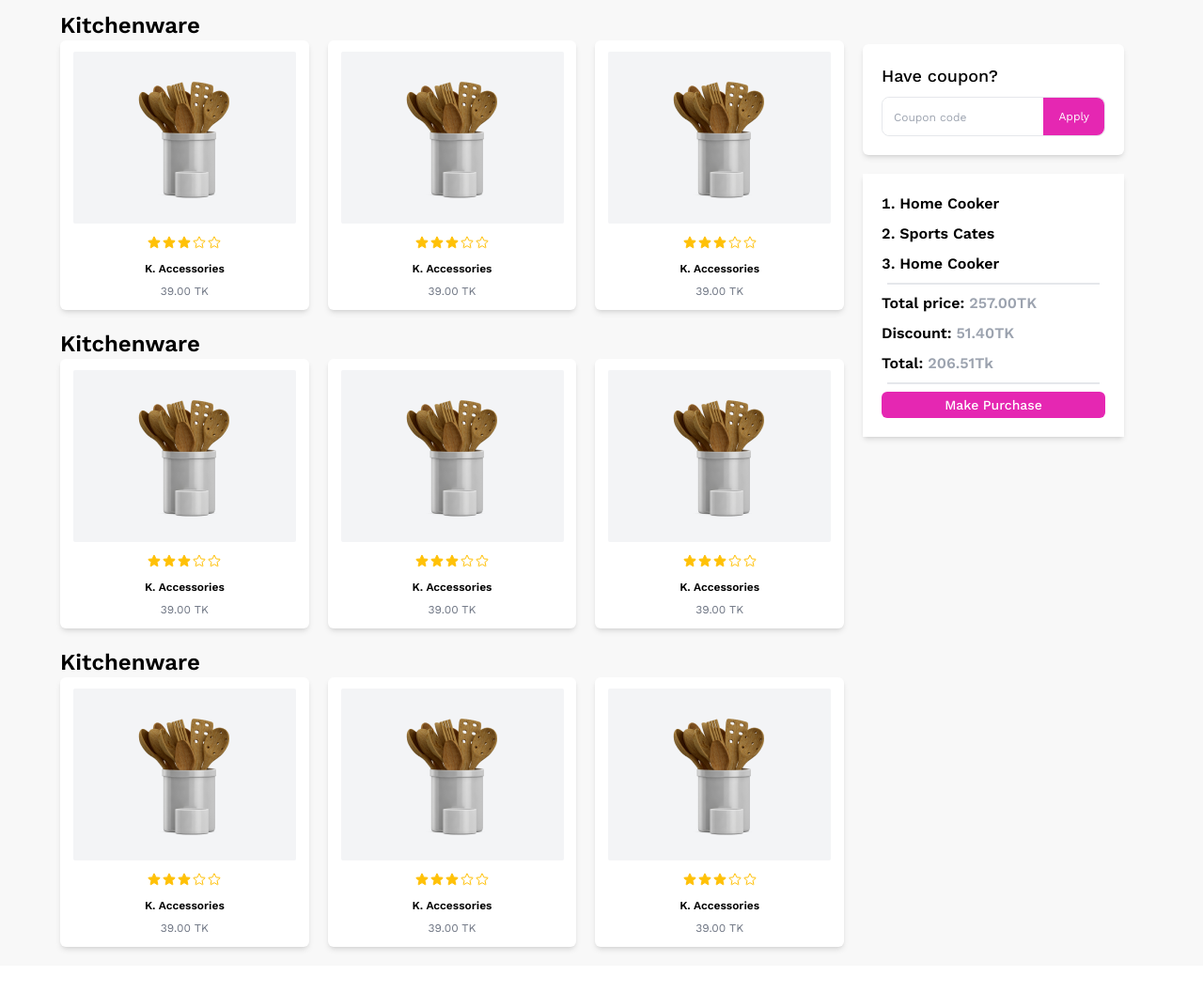
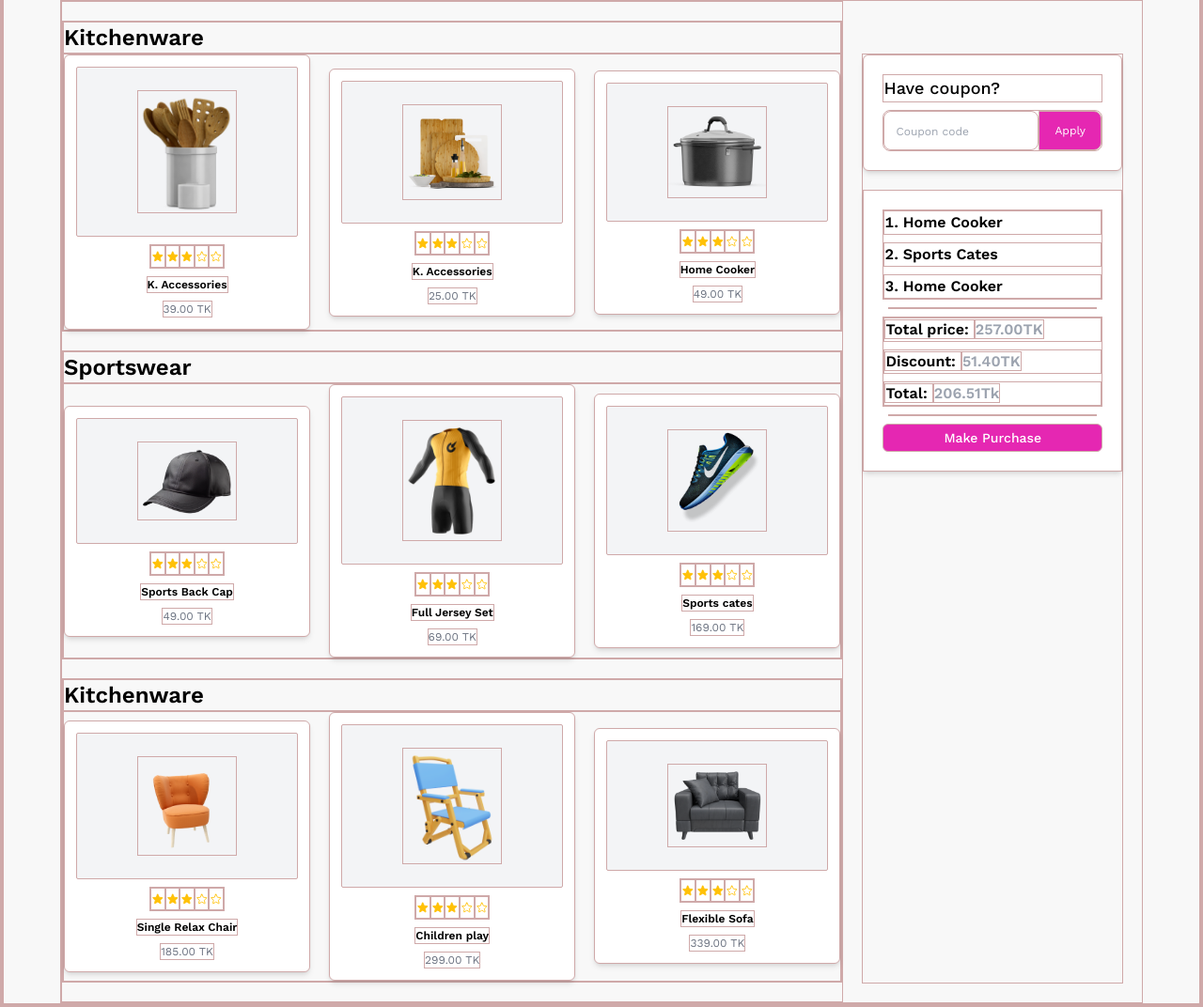
Before and after one commit to MahdiGreen75/Simple-DOM-85-summer-sale, a plain HTML site: page index.html in a window 1280 px wide. Shown: the part 470-1542 px from the top of the page at 94% size. Before the commit the page ends 1498 px from the top, so only its background shows below. Drawn offline with nearby package versions, Linux system fonts and the light colour scheme.

Commit message:
responsively handled for mobile, tablet and desktop layouts

```diff
--- a/index.html
+++ b/index.html
@@ -33,16 +33,16 @@
     <main>
         <section class="bg-[#F8F8F8]">
             <div
-                class=" flex sm:w-full sm:flex-col-reverse md:flex-row md:justify-start  md:max-w-3xl lg:max-w-4xl xl:max-w-6xl mx-auto ">
+                class=" flex mx-5 flex-col  md:flex-row md:justify-start  md:max-w-3xl lg:max-w-4xl xl:max-w-6xl md:mx-auto ">
                 <!-- Cards Area -->
                 <div class=" felx flex-col md:w-[70%] lg:w-[75%]">
                     <!-- Row 1 -->
                     <div class="my-5">
-                        <h1 class="font-semibold text-2xl">Kitchenware</h1>
+                        <h1 class="font-semibold  text-center md:text-left text-2xl">Kitchenware</h1>
                         <div class="flex flex-col gap-5 justify-between items-center sm:flex-row ">
                             <!-- Card 1 -->
-                            <div class="flex xl:flex-1 flex-col items-center justify-center gap-2 bg-white p-3 shadow-md rounded-md">
-                                <div class="md:py-4 md:px-6 lg:py-6 lg:px-8 xl:px-16 flex justify-center items-center bg-gray-100 rounded-sm"><img
+                            <div class="flex  md:flex-1 flex-col items-center justify-center gap-2 bg-white p-3 shadow-md rounded-md">
+                                <div class="px-10 md:py-4 md:px-6 lg:py-6 lg:px-8 xl:px-16 flex justify-center items-center bg-gray-100 rounded-sm"><img
                                         src="images/prod1.png"></div>
                                 <div class="flex felx-row justify-center items-center w-20">
                                     <svg xmlns="http://www.w3.org/2000/svg" width="24" height="24" viewBox="0 0 24 24"
@@ -81,9 +81,9 @@
                                 <h4 class="text-xs font-extralight text-gray-500">39.00 TK</h4>
                             </div>
                             <!-- Card 2 -->
-                            <div class="flex xl:flex-1 flex-col items-center justify-center gap-2 bg-white p-3 shadow-md rounded-md">
-                                <div class="md:py-4 md:px-6 lg:py-6 lg:px-8 xl:px-16 flex justify-center items-center bg-gray-100 rounded-sm"><img
-                                        src="images/prod1.png"></div>
+                            <div class="flex  md:flex-1 flex-col items-center justify-center gap-2 bg-white p-3 shadow-md rounded-md">
+                                <div class="px-10 md:py-4 md:px-6 lg:py-6 lg:px-8 xl:px-16 flex justify-center items-center bg-gray-100 rounded-sm"><img
+                                        src="images/prod2.png" ></div>
                                 <div class="flex felx-row justify-center items-center w-20">
                                     <svg xmlns="http://www.w3.org/2000/svg" width="24" height="24" viewBox="0 0 24 24"
                                         fill="none">
@@ -118,12 +118,12 @@
                                     </svg>
                                 </div>
                                 <h4 class="font-semibold text-xs">K. Accessories</h4>
-                                <h4 class="text-xs font-extralight text-gray-500">39.00 TK</h4>
+                                <h4 class="text-xs font-extralight text-gray-500">25.00 TK</h4>
                             </div>
                             <!-- Card 3 -->
-                            <div class="flex xl:flex-1 flex-col items-center justify-center gap-2 bg-white p-3 shadow-md rounded-md">
-                                <div class="md:py-4 md:px-6 lg:py-6 lg:px-8 xl:px-16 flex justify-center items-center bg-gray-100 rounded-sm"><img
-                                        src="images/prod1.png"></div>
+                            <div class="flex  md:flex-1 flex-col items-center justify-center gap-2 bg-white p-3 shadow-md rounded-md">
+                                <div class="px-10 md:py-4 md:px-6 lg:py-6 lg:px-8 xl:px-16 flex justify-center items-center bg-gray-100 rounded-sm"><img
+                                        src="images/prod3.png"></div>
                                 <div class="flex felx-row justify-center items-center w-20">
                                     <svg xmlns="http://www.w3.org/2000/svg" width="24" height="24" viewBox="0 0 24 24"
                                         fill="none">
@@ -157,19 +157,19 @@
                                             stroke-linejoin="round" />
                                     </svg>
                                 </div>
-                                <h4 class="font-semibold text-xs">K. Accessories</h4>
-                                <h4 class="text-xs font-extralight text-gray-500">39.00 TK</h4>
+                                <h4 class="font-semibold text-xs">Home Cooker</h4>
+                                <h4 class="text-xs font-extralight text-gray-500">49.00 TK</h4>
                             </div>
                         </div>
                     </div>
                     <!-- Row 2 -->
                     <div class="my-5">
-                        <h1 class="font-semibold text-2xl">Kitchenware</h1>
+                        <h1 class="font-semibold  text-center md:text-left text-2xl">Sportswear</h1>
                         <div class="flex flex-col gap-5 justify-between items-center sm:flex-row ">
                             <!-- Card 1 -->
-                            <div class="flex flex-1 flex-col items-center justify-center gap-2 bg-white p-3 shadow-md rounded-md">
-                                <div class="md:py-4 md:px-6 lg:py-6 lg:px-8 xl:px-16 flex justify-center items-center bg-gray-100 rounded-sm"><img
-                                        src="images/prod1.png"></div>
+                            <div class="flex md:flex-1 flex-col items-center justify-center gap-2 bg-white p-3 shadow-md rounded-md">
+                                <div class="px-10 md:py-4 md:px-6 lg:py-6 lg:px-8 xl:px-16 flex justify-center items-center bg-gray-100 rounded-sm"><img
+                                        src="images/prod4.png"></div>
                                 <div class="flex felx-row justify-center items-center w-20">
                                     <svg xmlns="http://www.w3.org/2000/svg" width="24" height="24" viewBox="0 0 24 24"
                                         fill="none">
@@ -203,13 +203,13 @@
                                             stroke-linejoin="round" />
                                     </svg>
                                 </div>
-                                <h4 class="font-semibold text-xs">K. Accessories</h4>
-                                <h4 class="text-xs font-extralight text-gray-500">39.00 TK</h4>
+                                <h4 class="font-semibold text-xs">Sports Back Cap</h4>
+                                <h4 class="text-xs font-extralight text-gray-500">49.00 TK</h4>
                             </div>
                             <!-- Card 2 -->
-                            <div class="flex flex-1 flex-col items-center justify-center gap-2 bg-white p-3 shadow-md rounded-md">
-                                <div class="md:py-4 md:px-6 lg:py-6 lg:px-8 xl:px-16 flex justify-center items-center bg-gray-100 rounded-sm"><img
-                                        src="images/prod1.png"></div>
+                            <div class="flex md:flex-1 flex-col items-center justify-center gap-2 bg-white p-3 shadow-md rounded-md">
+                                <div class="px-10 md:py-4 md:px-6 lg:py-6 lg:px-8 xl:px-16 flex justify-center items-center bg-gray-100 rounded-sm"><img
+                                        src="images/prod5.png"></div>
                                 <div class="flex felx-row justify-center items-center w-20">
                                     <svg xmlns="http://www.w3.org/2000/svg" width="24" height="24" viewBox="0 0 24 24"
                                         fill="none">
@@ -243,13 +243,13 @@
                                             stroke-linejoin="round" />
                                     </svg>
                                 </div>
-                                <h4 class="font-semibold text-xs">K. Accessories</h4>
-                                <h4 class="text-xs font-extralight text-gray-500">39.00 TK</h4>
+                                <h4 class="font-semibold text-xs">Full Jersey Set</h4>
+                                <h4 class="text-xs font-extralight text-gray-500">69.00 TK</h4>
                             </div>
                             <!-- Card 3 -->
-                            <div class="flex flex-1 flex-col items-center justify-center gap-2 bg-white p-3 shadow-md rounded-md">
-                                <div class="md:py-4 md:px-6 lg:py-6 lg:px-8 xl:px-16 flex justify-center items-center bg-gray-100 rounded-sm"><img
-                                        src="images/prod1.png"></div>
+                            <div class="flex md:flex-1 flex-col items-center justify-center gap-2 bg-white p-3 shadow-md rounded-md">
+                                <div class="px-10 md:py-4 md:px-6 lg:py-6 lg:px-8 xl:px-16 flex justify-center items-center bg-gray-100 rounded-sm"><img
+                                        src="images/prod6.png"></div>
                                 <div class="flex felx-row justify-center items-center w-20">
                                     <svg xmlns="http://www.w3.org/2000/svg" width="24" height="24" viewBox="0 0 24 24"
                                         fill="none">
@@ -283,19 +283,19 @@
                                             stroke-linejoin="round" />
                                     </svg>
                                 </div>
-                                <h4 class="font-semibold text-xs">K. Accessories</h4>
-                                <h4 class="text-xs font-extralight text-gray-500">39.00 TK</h4>
+                                <h4 class="font-semibold text-xs">Sports cates</h4>
+                                <h4 class="text-xs font-extralight text-gray-500">169.00 TK</h4>
                             </div>
                         </div>
                     </div>
                     <!-- Row 3 -->
                     <div class="my-5">
-                        <h1 class="font-semibold text-2xl">Kitchenware</h1>
+                        <h1 class="font-semibold  text-center md:text-left text-2xl">Kitchenware</h1>
                         <div class="flex gap-5 flex-col justify-between items-center sm:flex-row ">
                             <!-- Card 1 -->
-                            <div class="flex flex-1 flex-col items-center justify-center gap-2 bg-white p-3 shadow-md rounded-md">
-                                <div class="md:py-4 md:px-6 lg:py-6 lg:px-8 xl:px-16 flex justify-center items-center bg-gray-100 rounded-sm"><img
-                                        src="images/prod1.png"></div>
+                            <div class="flex md:flex-1 flex-col items-center justify-center gap-2 bg-white p-3 shadow-md rounded-md">
+                                <div class="px-10 md:py-4 md:px-6 lg:py-6 lg:px-8 xl:px-16 flex justify-center items-center bg-gray-100 rounded-sm"><img
+                                        src="images/prod7.png"></div>
                                 <div class="flex felx-row justify-center items-center w-20">
                                     <svg xmlns="http://www.w3.org/2000/svg" width="24" height="24" viewBox="0 0 24 24"
                                         fill="none">
@@ -329,13 +329,13 @@
                                             stroke-linejoin="round" />
                                     </svg>
                                 </div>
-                                <h4 class="font-semibold text-xs">K. Accessories</h4>
-                                <h4 class="text-xs font-extralight text-gray-500">39.00 TK</h4>
+                                <h4 class="font-semibold text-xs">Single Relax Chair</h4>
+                                <h4 class="text-xs font-extralight text-gray-500">185.00 TK</h4>
                             </div>
                             <!-- Card 2 -->
-                            <div class="flex flex-1 flex-col items-center justify-center gap-2 bg-white p-3 shadow-md rounded-md">
-                                <div class="md:py-4 md:px-6 lg:py-6 lg:px-8 xl:px-16 flex justify-center items-center bg-gray-100 rounded-sm"><img
-                                        src="images/prod1.png"></div>
+                            <div class="flex md:flex-1 flex-col items-center justify-center gap-2 bg-white p-3 shadow-md rounded-md">
+                                <div class="px-10 md:py-4 md:px-6 lg:py-6 lg:px-8 xl:px-16 flex justify-center items-center bg-gray-100 rounded-sm"><img
+                                        src="images/prod8.png"></div>
                                 <div class="flex felx-row justify-center items-center w-20">
                                     <svg xmlns="http://www.w3.org/2000/svg" width="24" height="24" viewBox="0 0 24 24"
                                         fill="none">
@@ -369,13 +369,13 @@
                                             stroke-linejoin="round" />
                                     </svg>
                                 </div>
-                                <h4 class="font-semibold text-xs">K. Accessories</h4>
-                                <h4 class="text-xs font-extralight text-gray-500">39.00 TK</h4>
+                                <h4 class="font-semibold text-xs">Children play</h4>
+                                <h4 class="text-xs font-extralight text-gray-500">299.00 TK</h4>
                             </div>
                             <!-- Card 3 -->
-                            <div class="flex flex-1 flex-col items-center justify-center gap-2 bg-white p-3 shadow-md rounded-md">
-                                <div class="md:py-4 md:px-6 lg:py-6 lg:px-8 xl:px-16 flex justify-center items-center bg-gray-100 rounded-sm"><img
-                                        src="images/prod1.png"></div>
+                            <div class="flex md:flex-1 flex-col items-center justify-center gap-2 bg-white p-3 shadow-md rounded-md">
+                                <div class="px-10 md:py-4 md:px-6 lg:py-6 lg:px-8 xl:px-16 flex justify-center items-center bg-gray-100 rounded-sm"><img
+                                        src="images/prod9.png"></div>
                                 <div class="flex felx-row justify-center items-center w-20">
                                     <svg xmlns="http://www.w3.org/2000/svg" width="24" height="24" viewBox="0 0 24 24"
                                         fill="none">
@@ -409,14 +409,14 @@
                                             stroke-linejoin="round" />
                                     </svg>
                                 </div>
-                                <h4 class="font-semibold text-xs">K. Accessories</h4>
-                                <h4 class="text-xs font-extralight text-gray-500">39.00 TK</h4>
+                                <h4 class="font-semibold text-xs">Flexible Sofa</h4>
+                                <h4 class="text-xs font-extralight text-gray-500">339.00 TK</h4>
                             </div>
                         </div>
                     </div>
                 </div>
                 <!-- Cart section -->
-                <div class="cart md:w-[30%] lg:w-[25%] m-5 mt-14 mb-0">
+                <div class="cart md:w-[30%] lg:w-[25%] m-0 md:m-5 md:mt-14 ">
                     <div class="p-5 space-y-2 bg-white rounded-md shadow-md mb-5">
                         <h3 class="font-medium text-lg">Have coupon?</h3>
                         <div class="flex flex-row justify-between rounded-lg border border-gray-200">
--- a/styles/style.css
+++ b/styles/style.css
@@ -1,6 +1,6 @@
 * {
     font-family: 'Work Sans', sans-serif !important;
-    /* border: 1px solid rgb(207, 169, 169) !important; */
+    border: 1px solid rgb(207, 169, 169) !important;
 }
 
 .products {
```
